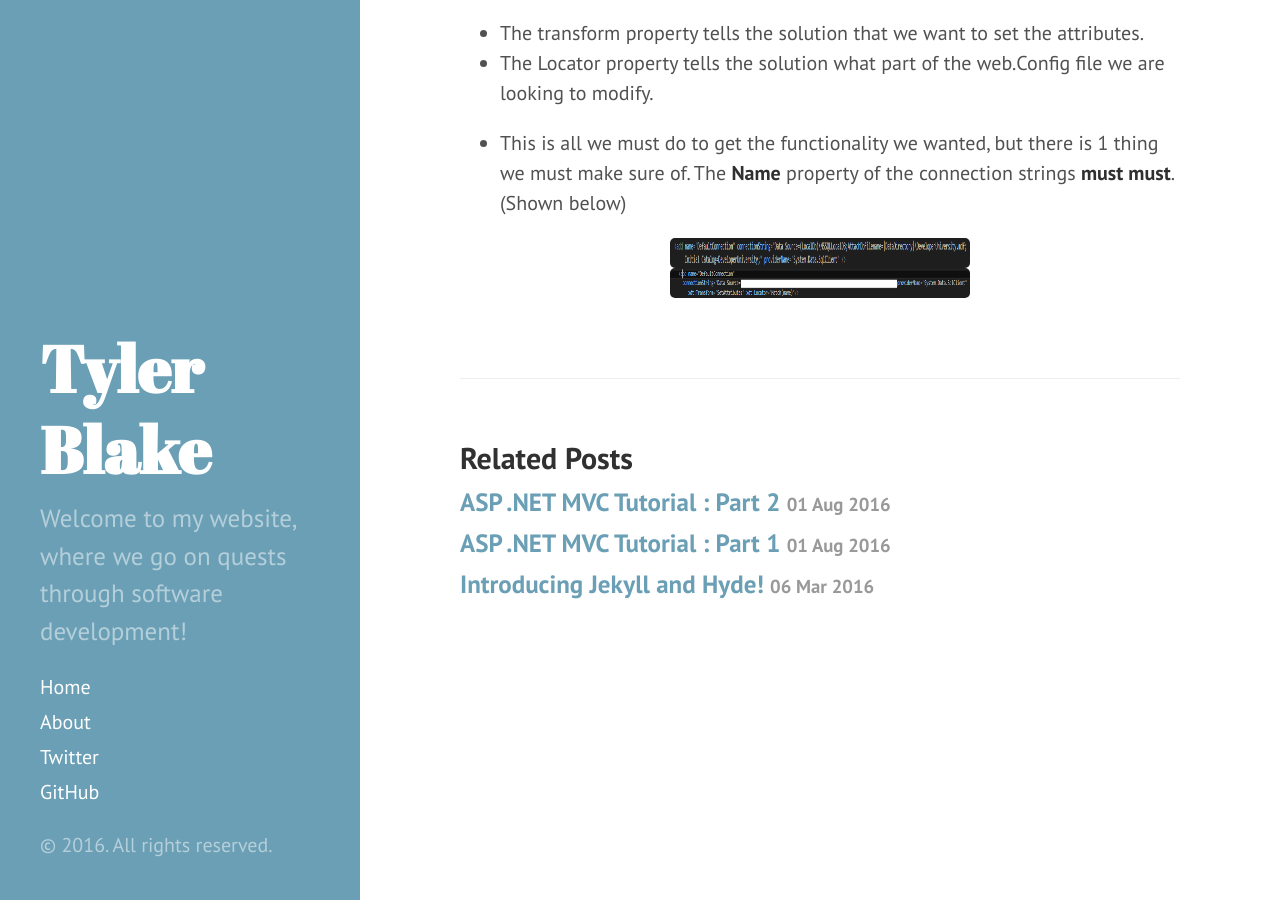
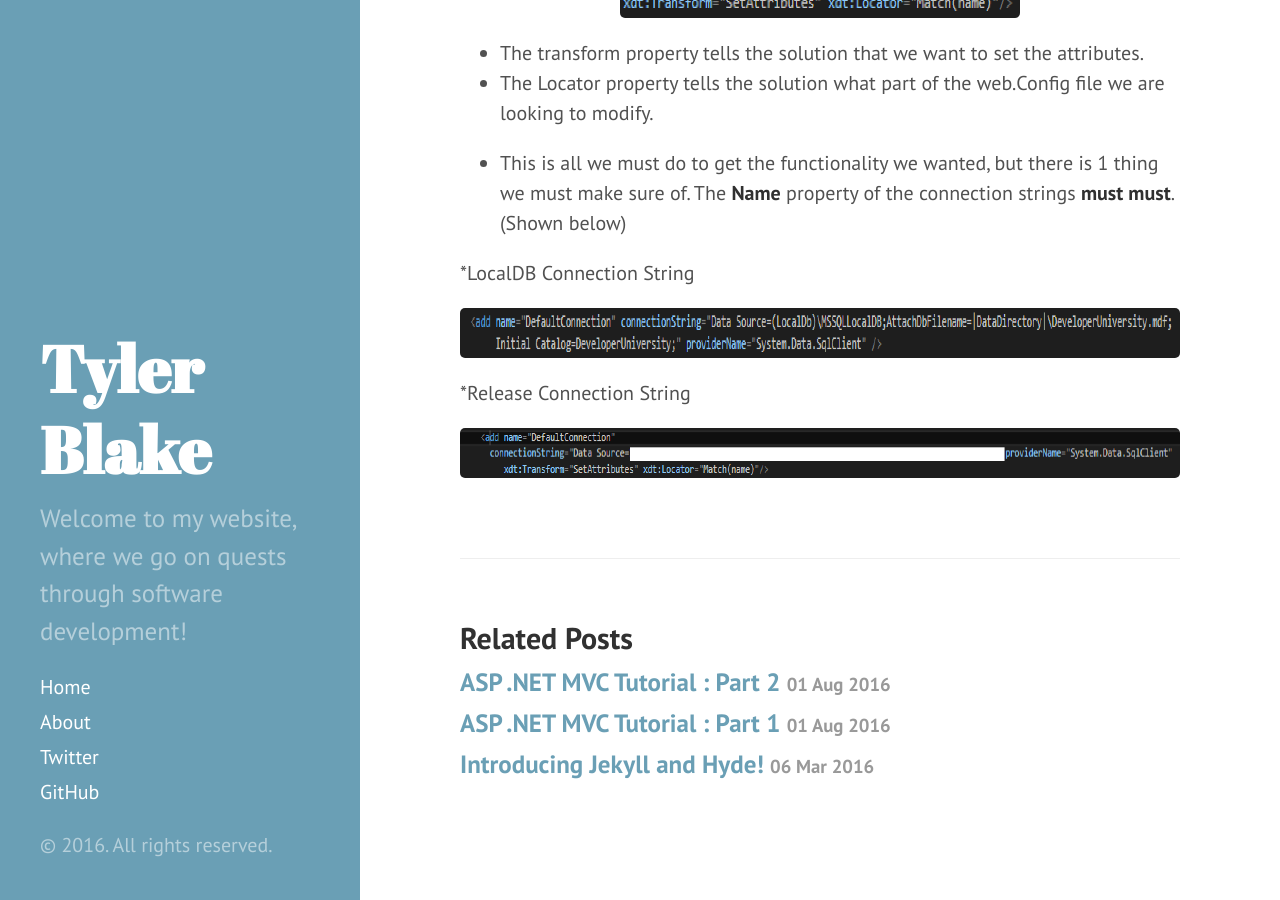
Before and after one commit to tylerablake/website, a Jekyll site: the page built from _posts/2016-08-01-mvc-tutorial-part3.md, in a window 1280 px wide and 900 px high, scrolled down 1122 px. Built offline with Jekyll 4.4.1, drawn with Linux system fonts in a browser that asks for light colours.

Commit message:
update styling for connection strings and web config section

```diff
--- a/_posts/2016-08-01-mvc-tutorial-part3.md
+++ b/_posts/2016-08-01-mvc-tutorial-part3.md
@@ -9,7 +9,7 @@ This is a tutorial series showing how to get up and running with MVC. In this se
 #### Connection Strings
 * If you ran the solution now, by default there would be a database on your machine created with the name of LocalDB. The connection string for that database would look like this
 
-<img src="/assets/localDBConnectionString.png" width="300px;" height="30px;" style="margin:auto;">
+<img src="/assets/localDBConnectionString.png" width="100%;" height="50px;" style="margin:auto;">
 
 * But what does it mean?
 
@@ -26,15 +26,20 @@ This is a tutorial series showing how to get up and running with MVC. In this se
 
 * Below you can see that we have set some properties on our **Release** connection string. We gave it an **xdt.Locator** and **xdt.Transform**
 
-<img src="/assets/transformAttributes.png" width="300px;" height="30px;" style="margin:auto;">
+<img src="/assets/transformAttributes.png" width="400px;" height="30px;" style="margin:auto;">
 
 * The transform property tells the solution that we want to set the attributes.
 * The Locator property tells the solution what part of the web.Config file we are looking to modify.
 
 * This is all we must do to get the functionality we wanted, but there is 1 thing we must make sure of. The **Name** property of the connection strings **must must**. (Shown below)
 
-<img src="/assets/localDBConnectionString.png" width="300px;" height="30px;" style="margin:auto;">
-<img src="/assets/releaseConnectionString.png" width="300px;" height="30px;" style="margin:auto;">
+*LocalDB Connection String
+
+<img src="/assets/localDBConnectionString.png" width="100%;" height="50px;" style="margin:auto;">
+
+*Release Connection String
+
+<img src="/assets/releaseConnectionString.png" width="100%;" height="50px;" style="margin:auto;">
 
 <!-- TODO:
 
```
